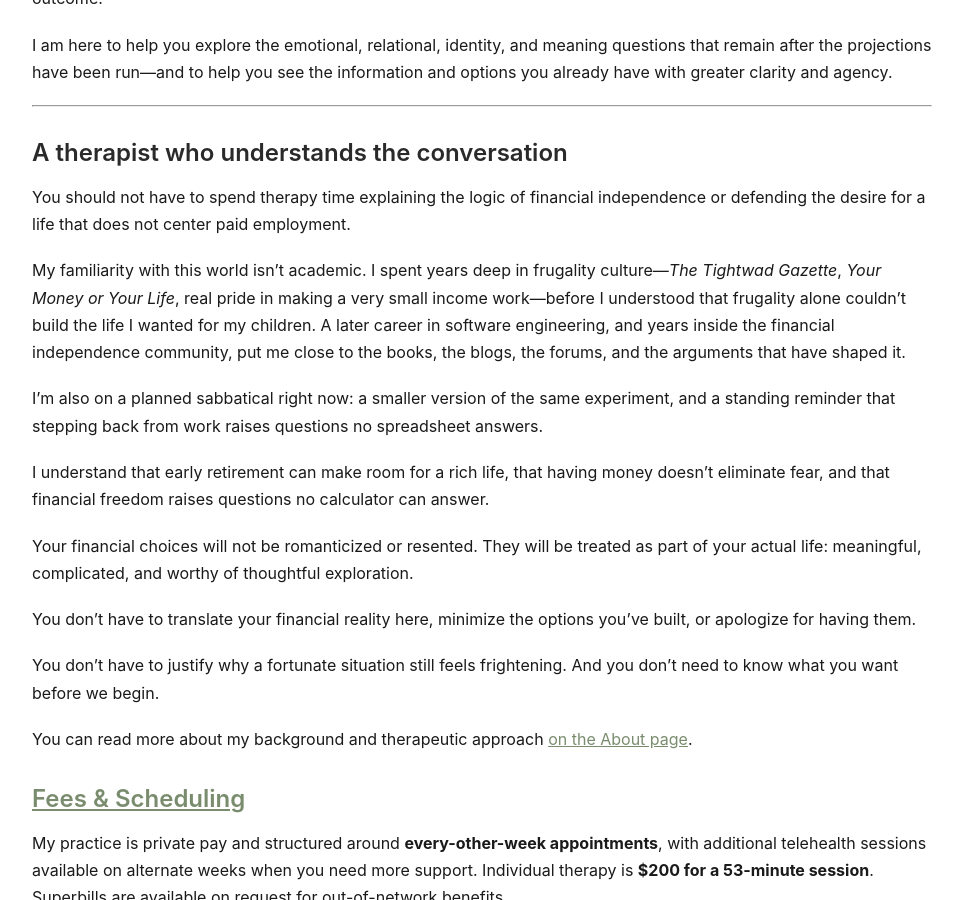
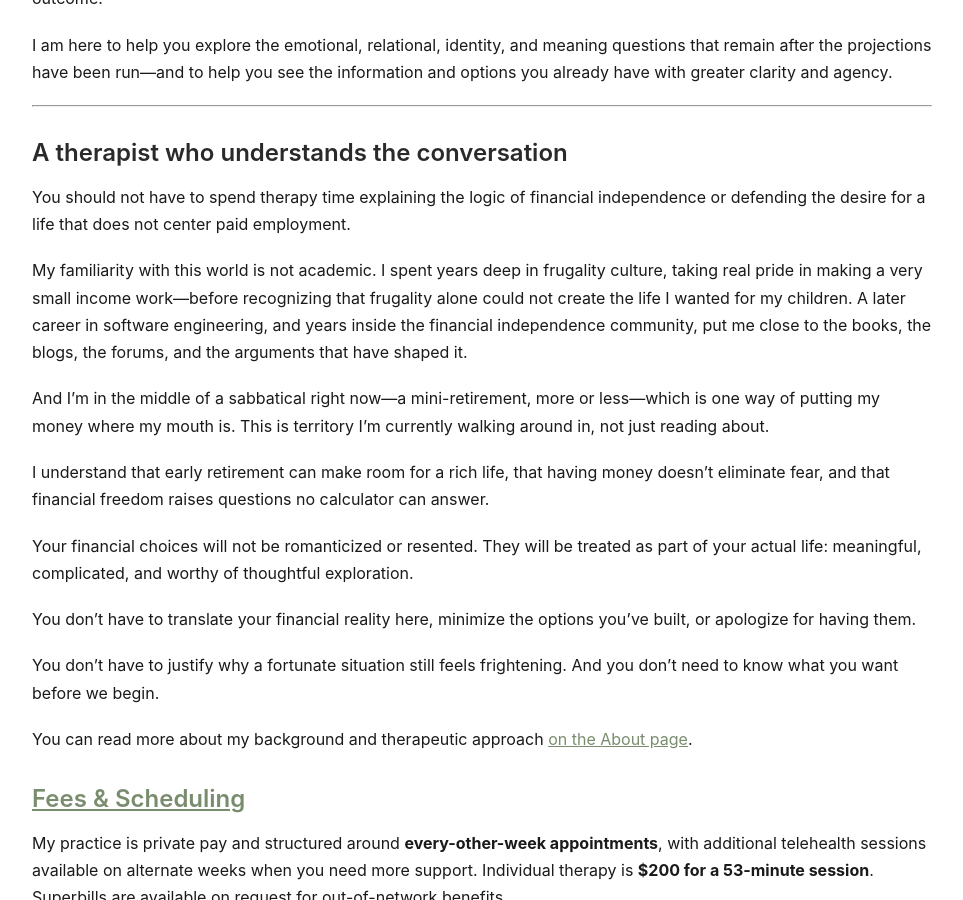
Before and after one commit to SaraRands/sararands-site, a Jekyll site: the page built from financial-therapy.md, in a window 1280 px wide and 900 px high, scrolled down 4289 px. Shown: the whole window, without its empty margins (158-1121 px from the left). Built offline with Jekyll 4.4.1, drawn with Linux system fonts in a browser that asks for light colours.

Commit message:
financial therapy

```diff
--- a/financial-therapy.md
+++ b/financial-therapy.md
@@ -146,9 +146,9 @@ I am here to help you explore the emotional, relational, identity, and meaning q
 
 You should not have to spend therapy time explaining the logic of financial independence or defending the desire for a life that does not center paid employment.
 
-My familiarity with this world isn’t academic. I spent years deep in frugality culture—*The Tightwad Gazette*, *Your Money or Your Life*, real pride in making a very small income work—before I understood that frugality alone couldn’t build the life I wanted for my children. A later career in software engineering, and years inside the financial independence community, put me close to the books, the blogs, the forums, and the arguments that have shaped it.
+My familiarity with this world is not academic. I spent years deep in frugality culture, taking real pride in making a very small income work—before recognizing that frugality alone could not create the life I wanted for my children. A later career in software engineering, and years inside the financial independence community, put me close to the books, the blogs, the forums, and the arguments that have shaped it.
 
-I’m also on a planned sabbatical right now: a smaller version of the same experiment, and a standing reminder that stepping back from work raises questions no spreadsheet answers.
+And I'm in the middle of a sabbatical right now—a mini-retirement, more or less—which is one way of putting my money where my mouth is. This is territory I'm currently walking around in, not just reading about.
 
 I understand that early retirement can make room for a rich life, that having money doesn’t eliminate fear, and that financial freedom raises questions no calculator can answer.
 
@@ -164,7 +164,6 @@ You can read more about my background and therapeutic approach [on the About pag
 
 ---
 
-
 {% include availability.html %}
 
 ---
```
